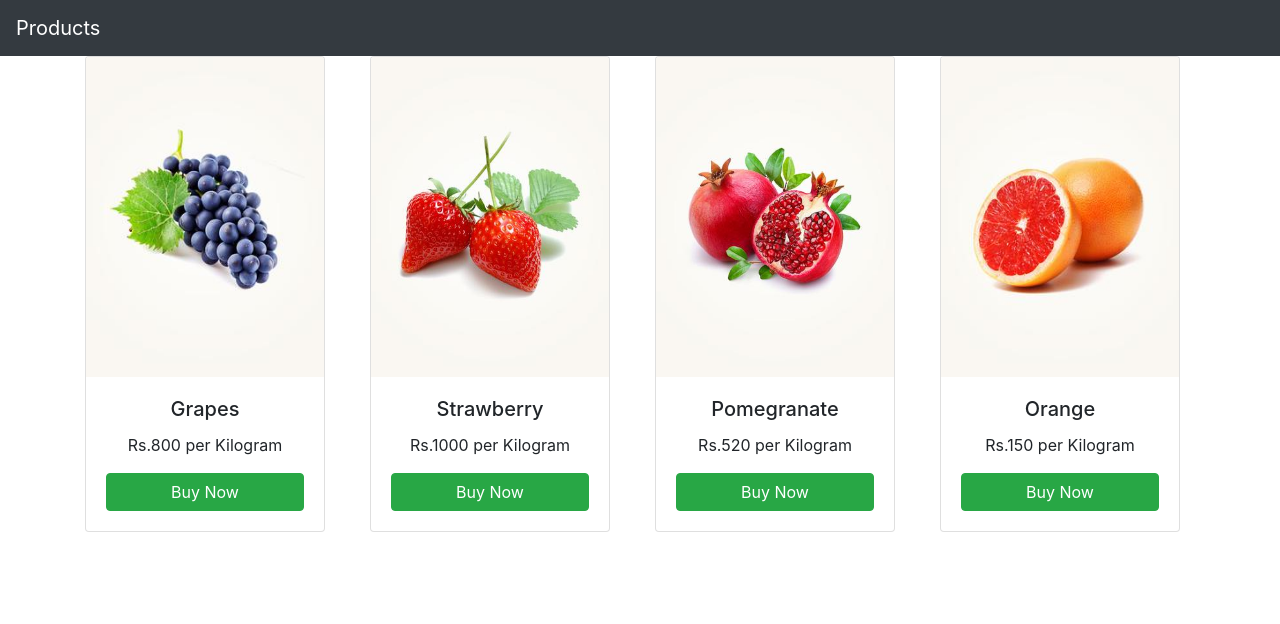
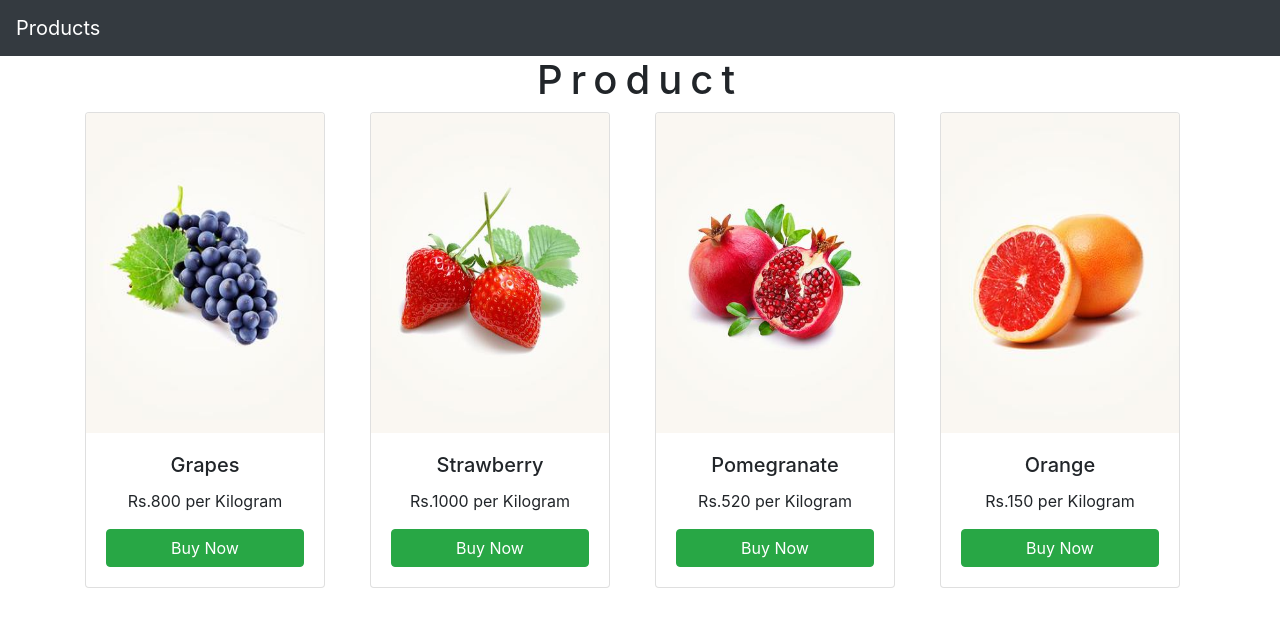
Before and after one commit to IsuJayNaw/Change-Cards, a plain HTML site: page index.html in a window 1280 px wide. Drawn offline with nearby package versions, Linux system fonts and the light colour scheme; a script that the page names is missing.

Commit message:
Add product header

```diff
--- a/index.html
+++ b/index.html
@@ -14,7 +14,11 @@
         <a class="navbar-brand text-white" href="#">Products</a>
     </nav>
 
-
+    <section class="product">
+        <div class="hero">
+            <h1>Product</h1>
+        </div>
+    </section>
 
     <div class="container">
         <div class="row">
```
